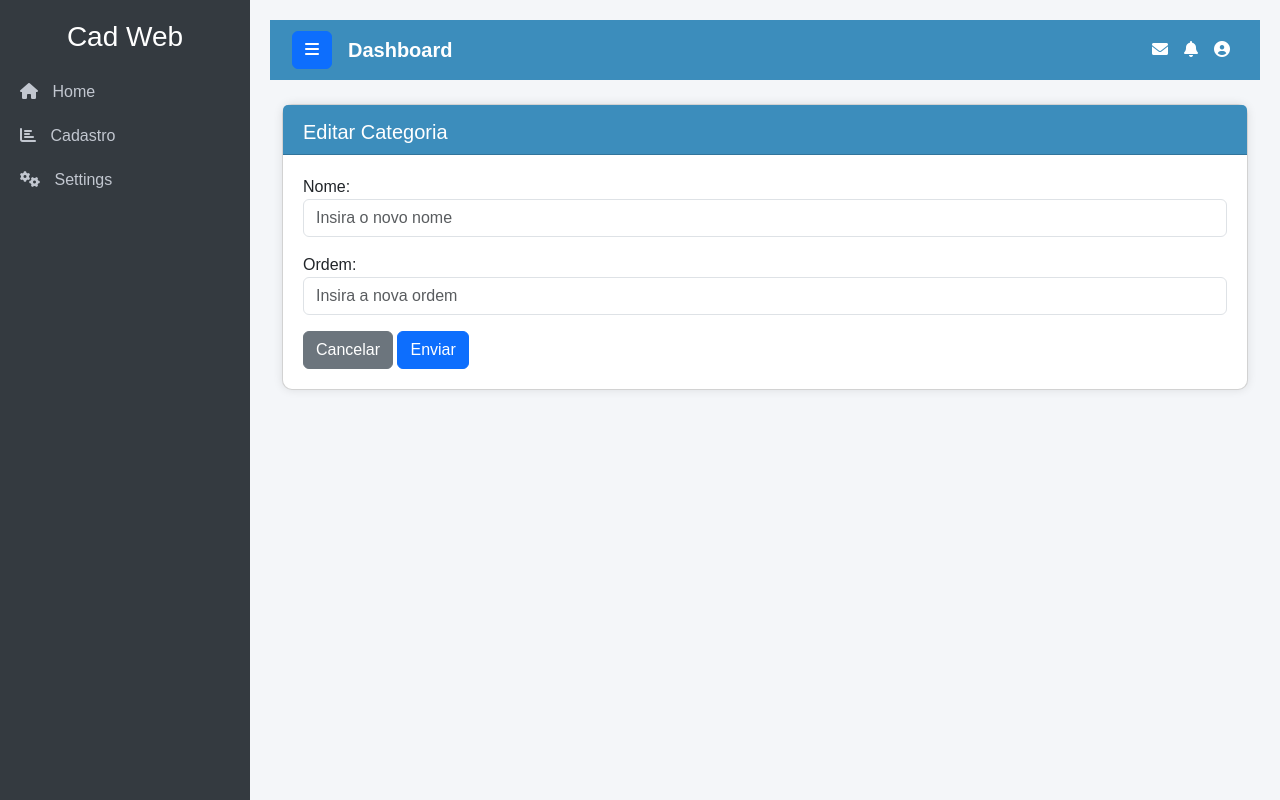
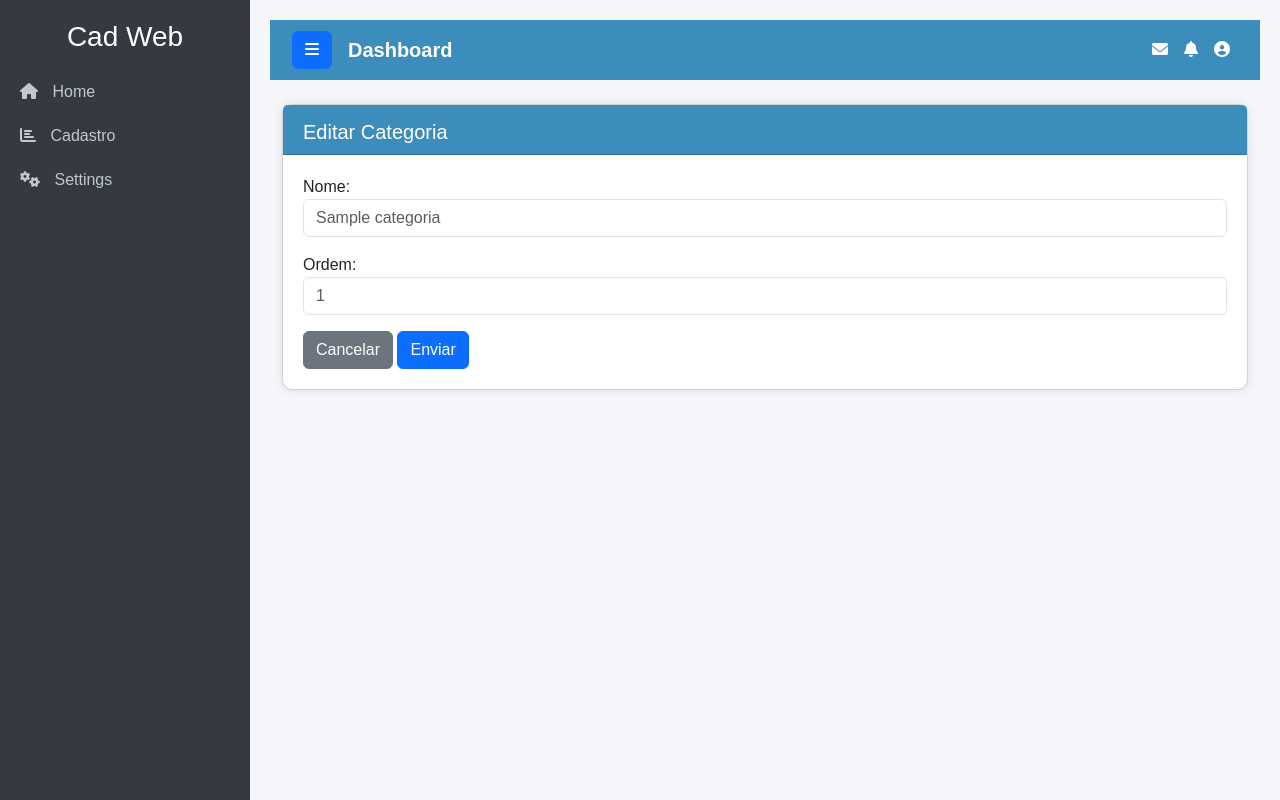
Before and after one commit to Pedro-Arthur-GIT/cadweb, a Django app: page /categoria/editar_categoria/1/ in a window 1280 px wide. Run offline with Django 4.2, Linux system fonts and the light colour scheme; tables that the repository leaves empty hold one stand-in row (values such as "Sample post"); some libraries are stand-ins or nearby versions.

Commit message:
added placeholder

```diff
--- a/home/views.py
+++ b/home/views.py
@@ -38,7 +38,7 @@ def editar_categoria(request, id):
             return redirect('categoria') # redireciona para a listagem
     else:
          form = CategoriaForm(instance=categoria)
-    return render(request, 'categoria/editar_categoria.html', {'form': form,})
+    return render(request, 'categoria/editar_categoria.html', {'form': form, 'categoria': categoria})
 
 def detalhes_categoria(request, id):
     categoria = Categoria.objects.get(pk=id)
--- a/templates/categoria/editar_categoria.html
+++ b/templates/categoria/editar_categoria.html
@@ -11,12 +11,12 @@
     <input type="hidden">
     <p>
         <label for="id_nome">Nome:</label>
-        <input type="text" name="nome" class="form-control" placeholder="Insira o novo nome" maxlength="100" required id="id_nome">
+        <input type="text" name="nome" class="form-control" placeholder="{{categoria.nome}}" maxlength="100" required id="id_nome">
     </p>
 
     <p>
         <label for="id_ordem">Ordem:</label>
-        <input type="number" name="ordem" class="inteiro form-control" placeholder="Insira a nova ordem" required id="id_ordem">
+        <input type="number" name="ordem" class="inteiro form-control" placeholder="{{categoria.ordem}}" required id="id_ordem">
     </p>
 
     <!-- Renderiza cada campo do formulário com <p> tags -->
```
